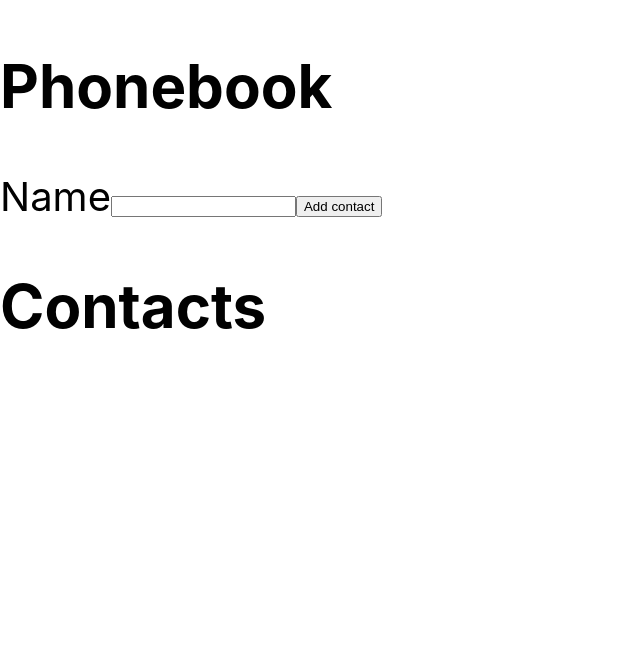
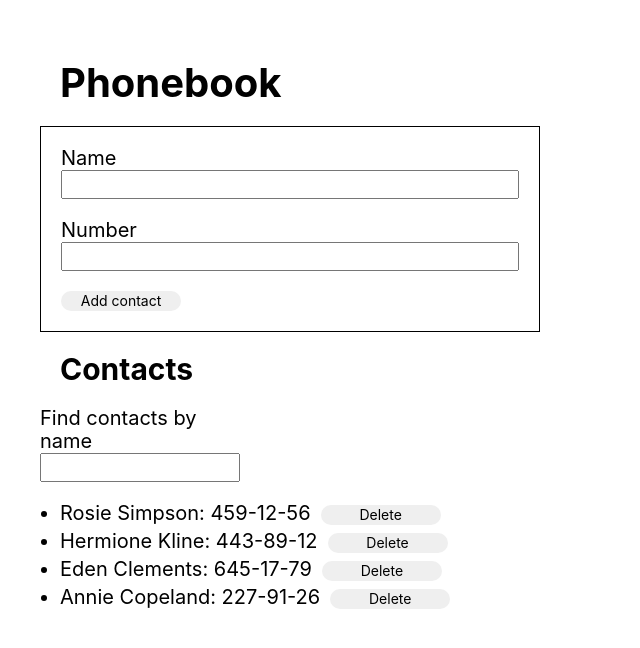
Before and after one commit to yours-mate/goit-react-hw-02-phonebook, a React (Create React App) app: page / in a window 1280 px wide. Shown: the top 648 px of the page, without its empty margins (0-640 px from the left). Built offline with nearby package versions, Linux system fonts and the light colour scheme.

Commit message:
react-hw-02 done

```diff
--- a/package.json
+++ b/package.json
@@ -7,6 +7,7 @@
     "@testing-library/jest-dom": "^5.16.3",
     "@testing-library/react": "^12.1.4",
     "@testing-library/user-event": "^13.5.0",
+    "modern-normalize": "^1.1.0",
     "nanoid": "^4.0.0",
     "prop-types": "^15.8.1",
     "react": "^18.1.0",
--- a/src/components/App.jsx
+++ b/src/components/App.jsx
@@ -1,37 +1,69 @@
+import { nanoid } from "nanoid";
 import { Component } from "react";
 import { ContactForm } from "./ContactForm/ContactForm";
 import { ContactsList } from "./ContactsList/ContactsList";
+import { Filter } from "./Filter/Filter";
 
 export class App extends Component {
   state = {
-  contacts: [],
-  name: ''
-  }
+  contacts: [
+    {id: 'id-1', name: 'Rosie Simpson', number: '459-12-56'},
+    {id: 'id-2', name: 'Hermione Kline', number: '443-89-12'},
+    {id: 'id-3', name: 'Eden Clements', number: '645-17-79'},
+    {id: 'id-4', name: 'Annie Copeland', number: '227-91-26'},
+  ],
+  filter: '',
+}
 
   handleSubmit = (evt) => {
     evt.preventDefault();
+    const newContact = {id: nanoid(), name: '', number: '',}
     const form = evt.currentTarget;
-    const newContact = form.elements.name.value;
+    newContact.name = form.elements.name.value;
+    newContact.number = form.elements.number.value;
+    const names = this.state.contacts.map(c => c.name.toLowerCase());
+    names.includes(newContact.name.toLowerCase()) ? alert(`${newContact.name}`) :
+    this.setState((prevState) => ({
+      contacts: [...prevState.contacts, newContact],
+    }));
+    form.reset();
+  }
+
+  handleFilterState = (evt) => {
+    this.setState({ filter: evt.target.value });
+  }
+
+  handleSearch = () => {
+    const newContacts = this.state.contacts.filter(contact => contact.name.toLowerCase().includes(this.state.filter.toLowerCase()));
+    return newContacts;
+  }
+
+  handleDelete = (evt) => {
+    console.log(evt.target.name);
+    const contactToDelete = this.state.contacts.map(c => c.id).indexOf(evt.target.name);
+    this.state.contacts.splice(contactToDelete, 1);
     this.setState(prevState => ({
-      contacts: prevState.contacts.push(newContact),
-      name: newContact,
-    }));
-    console.log(this.state);
+      contacts: prevState.contacts,
+    }))
   }
 
   render() {
+    const searchedContacts = this.handleSearch();
     return (
        <div
       style={{
         height: '100vh',
-        justifyContent: 'center',
-        alignItems: 'center',
-        fontSize: 40,
-        color: '#010101'
+        fontSize: 20,
+          color: '#010101',
+          padding: '40px',
+
       }}
-    >
+      >
+        <h1>Phonebook</h1>
         <ContactForm handleSubmit={this.handleSubmit} />
-        <ContactsList/>
+        <h2>Contacts</h2>
+        <Filter handleFilterState={this.handleFilterState}/>
+        <ContactsList contacts={searchedContacts} handleDelete={this.handleDelete} />
     </div>
     )
   }
--- a/src/components/ContactForm/ContactForm.js
+++ b/src/components/ContactForm/ContactForm.js
@@ -1,9 +1,11 @@
+import PropTypes from 'prop-types';
+import css from '../ContactForm/ContactForm.module.css';
+
 export function ContactForm({ handleSubmit }) {
   return (
     <div>
-      <h2>Phonebook</h2>
-      <form onSubmit={handleSubmit}>
-        <label>
+      <form className={css.form} onSubmit={handleSubmit}>
+        <label className={css.form__label}>
           Name
           <input
             type="text"
@@ -13,9 +15,25 @@
             required
           />
         </label>
+        <label className={css.form__label}>
+          Number
+          <input
+            type="tel"
+            name="number"
+            pattern="\+?\d{1,4}?[-.\s]?\(?\d{1,3}?\)?[-.\s]?\d{1,4}[-.\s]?\d{1,4}[-.\s]?\d{1,9}"
+            title="Phone number must be digits and can contain spaces, dashes, parentheses and can start with +"
+            required
+          />
+        </label>
 
-        <button type="submit">Add contact</button>
+        <button className={css.form__btn} type="submit">
+          Add contact
+        </button>
       </form>
     </div>
   );
 }
+
+ContactForm.propTypes = {
+  handleSubmit: PropTypes.func,
+};
--- a/src/components/ContactForm/ContactForm.module.css
+++ b/src/components/ContactForm/ContactForm.module.css
@@ -0,0 +1,26 @@
+.form {
+  display: flex;
+  flex-direction: column;
+  border: 1px solid black;
+  padding: 20px;
+  width: 500px;
+}
+
+.form__label {
+  display: flex;
+  flex-direction: column;
+  font-size: 20px;
+}
+
+.form__label:first-child {
+  margin-bottom: 20px;
+}
+
+.form__btn {
+  margin-top: 20px;
+}
+
+.form__btn:hover,
+.form__btn:focus {
+  background-color: rgb(150, 195, 150);
+}
--- a/src/components/ContactsList/ContactsList.js
+++ b/src/components/ContactsList/ContactsList.js
@@ -1,8 +1,34 @@
-export function ContactsList() {
+import PropTypes from 'prop-types';
+import css from '../ContactsList/ContactsList.module.css';
+
+export function ContactsList({ contacts, handleDelete }) {
   return (
     <div>
-      <h2>Contacts</h2>
-      <ul></ul>
+      <ul>
+        {contacts.map(contact => (
+          <li className={css.contact} key={contact.id}>
+            {contact.name}: {contact.number}
+            <button
+              className={css.contact__btn}
+              name={contact.id}
+              type="button"
+              onClick={handleDelete}
+            >
+              Delete
+            </button>
+          </li>
+        ))}
+      </ul>
     </div>
   );
 }
+
+ContactsList.propTypes = {
+  contacts: PropTypes.arrayOf(
+    PropTypes.shape({
+      id: PropTypes.string.isRequired,
+      name: PropTypes.string.isRequired,
+      number: PropTypes.string.isRequired,
+    })
+  ),
+};
--- a/src/components/ContactsList/ContactsList.module.css
+++ b/src/components/ContactsList/ContactsList.module.css
@@ -0,0 +1,14 @@
+.contact {
+  /* display: flex;
+  align-items: center; */
+  margin-bottom: 5px;
+}
+
+.contact__btn {
+  margin-left: 10px;
+}
+
+.contact__btn:hover,
+.contact__btn:focus {
+  background-color: rgb(248, 125, 125);
+}
--- /dev/null
+++ b/src/components/Filter/Filter.js
@@ -0,0 +1,17 @@
+import PropTypes from 'prop-types';
+import css from '../Filter/Filter.module.css';
+
+export function Filter({ handleFilterState }) {
+  return (
+    <div>
+      <label className={css.search__label}>
+        Find contacts by name
+        <input onChange={handleFilterState}></input>
+      </label>
+    </div>
+  );
+}
+
+Filter.propTypes = {
+  handleFilterState: PropTypes.func,
+};
--- /dev/null
+++ b/src/components/Filter/Filter.module.css
@@ -0,0 +1,5 @@
+.search__label {
+  display: flex;
+  flex-direction: column;
+  width: 200px;
+}
--- a/src/index.css
+++ b/src/index.css
@@ -1,4 +1,4 @@
-@import-normalize; /* bring in normalize.css styles */
+@import '../node_modules/modern-normalize/modern-normalize.css';
 
 body {
   margin: 0;
@@ -13,3 +13,27 @@
   font-family: source-code-pro, Menlo, Monaco, Consolas, 'Courier New',
     monospace;
 }
+
+h1,
+h2,
+h3,
+h4,
+h5,
+h6,
+p {
+  margin: 20px;
+  padding: 0px;
+}
+
+ul {
+  padding-left: 20px;
+}
+
+button {
+  border: none;
+  width: 120px;
+  height: 20px;
+  border-radius: 10px;
+  font-size: 14px;
+  cursor: pointer;
+}
```
Also changed, not shown: 1 other file (tests, documents, lock files or other folders).
